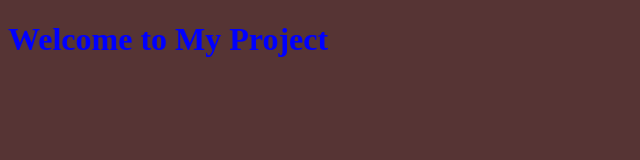
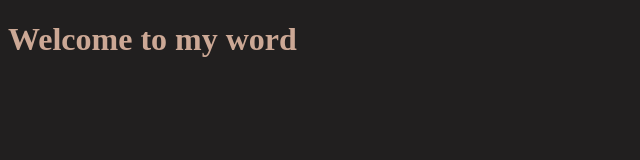
Before and after one commit to Sididaher/myproject, a plain HTML site: page index.html in a window 1280 px wide. Shown: the whole page, without its empty margins (0-640 px from the left). Drawn offline with Linux system fonts and the light colour scheme.

Commit message:
Changing index file and style fiel

```diff
--- a/index.html
+++ b/index.html
@@ -7,7 +7,7 @@
       <link rel="stylesheet" href="style.css">
 </head>
 <body>
-      <h1>Welcome to My Project</h1>
+      <h1>Welcome to my word</h1>
       <script src="app.js"></script>
 </body>
 </html>
--- a/style.css
+++ b/style.css
@@ -1,7 +1,7 @@
 h1{
-      color: blue;
+      color: rgb(204, 168, 149);
 
 }
 body{
-      background-color: rgb(86, 52, 52);
+      background-color: rgb(33, 31, 31);
 }
```
